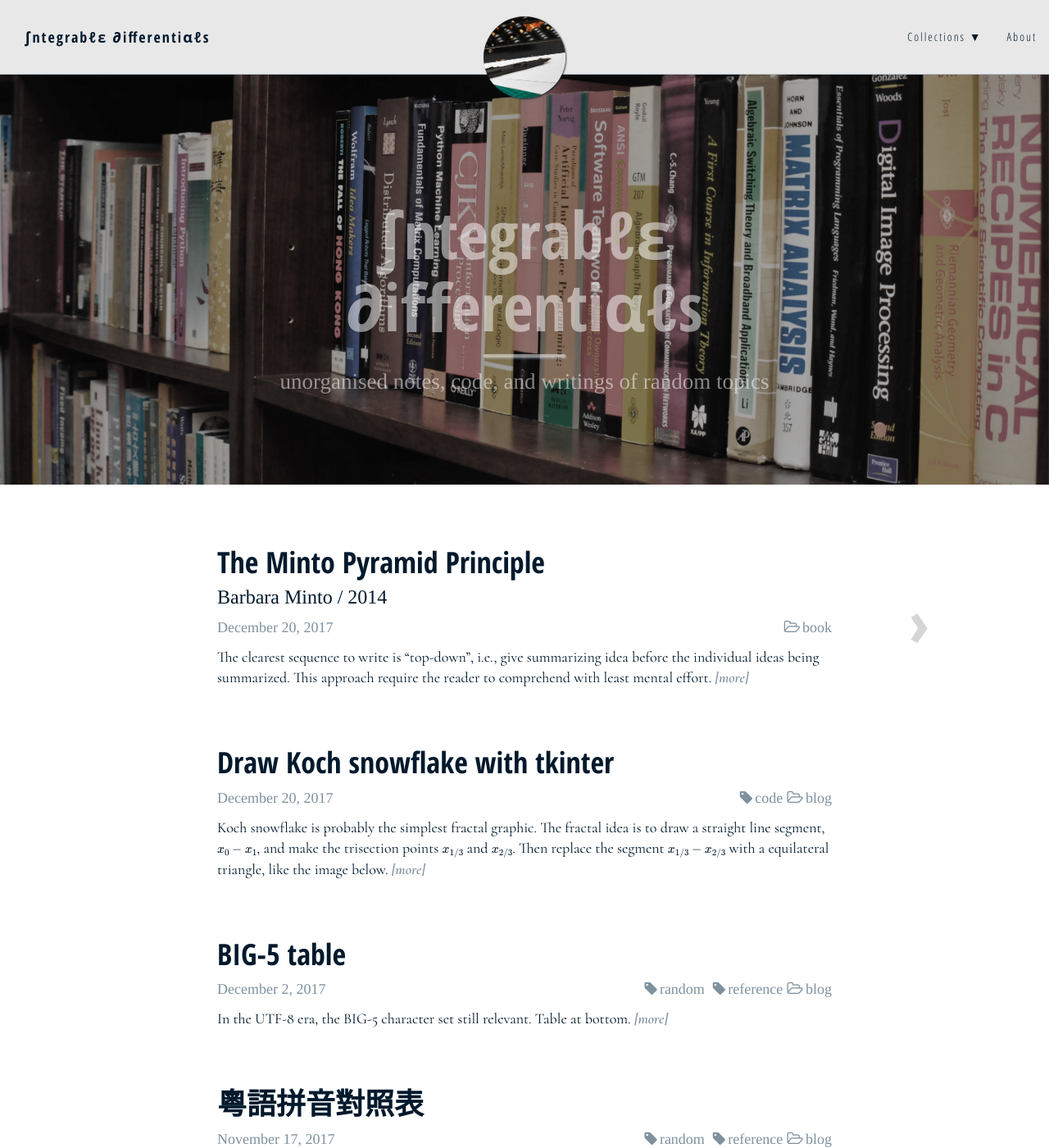
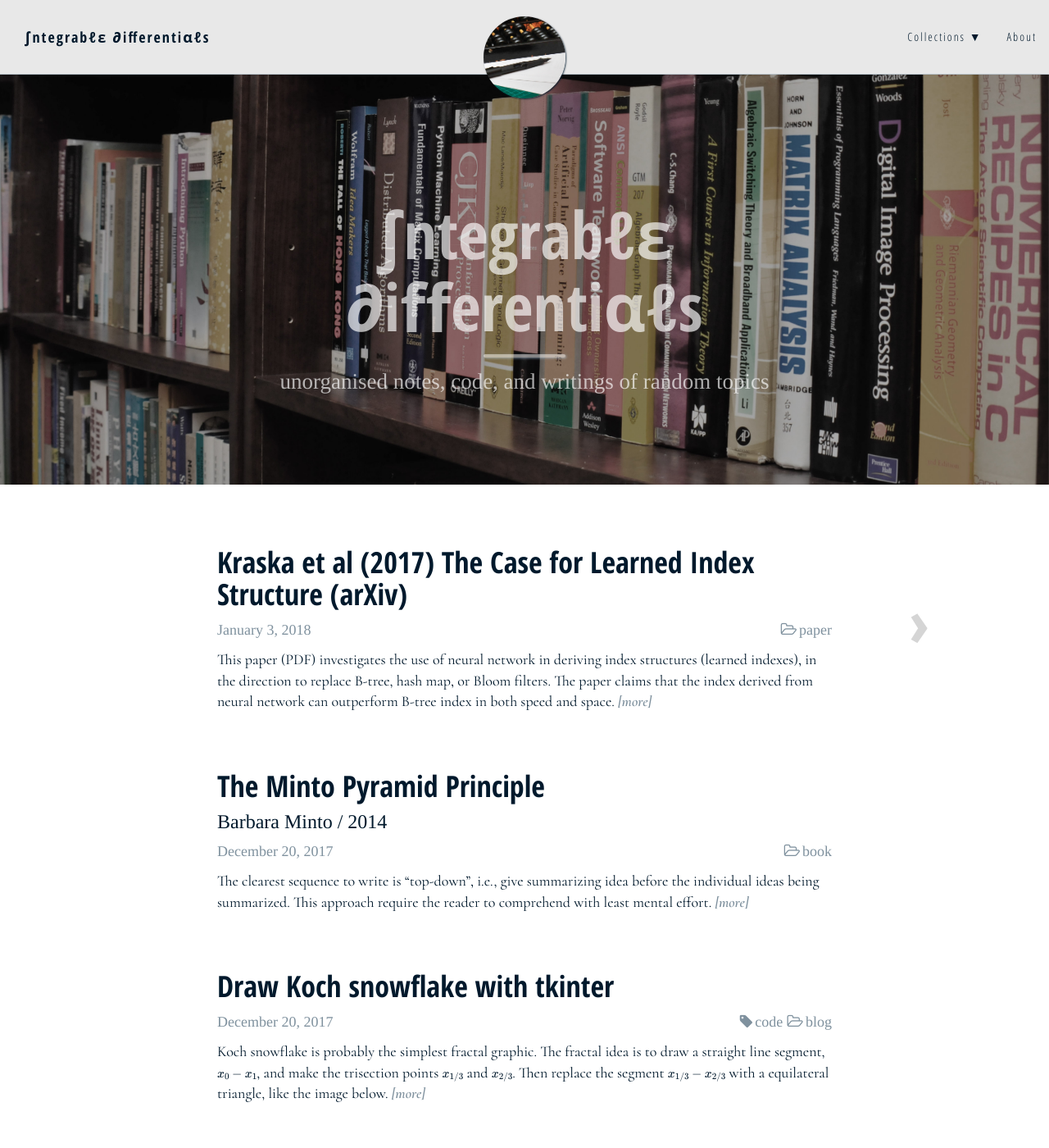
Before and after one commit to righthandabacus/righthandabacus.github.io, a Jekyll site: the page built from index.html, in a window 1280 px wide and 1400 px high. Shown: the whole window at 82% size. Built offline with Jekyll 4.4.1, drawn with Linux system fonts in a browser that asks for light colours; nearby versions of some CDN libraries; some web fonts are replaced; formulas are drawn with MathJax 3; the list of posts is cut into pages by our own code; some of the changed lines change nothing that is shown; some of the changed text lies outside the part shown.

Commit message:
New post: learned index

```diff
--- /dev/null
+++ b/_posts/2018-01-03-kbcdp17-learnindex.markdown
@@ -0,0 +1,113 @@
+---
+layout: post
+title: "Kraska et al (2017) The Case for Learned Index Structure (arXiv)"
+date: Wed, 03 Jan 2018 23:54:41 -0500
+category: paper
+bibtex:
+  type: article
+  title: "The Case for Learned Index Structure"
+  author: Tim Kraska and Alex Beutel and Ed H. Chi and Jeffrey Dean and Neoklis Polyzotis
+  journal: arXiv
+  number: arXiv:1712.01208v1
+  month: "December"
+  year: 2017
+  url: https://arxiv.org/abs/1712.01208
+---
+
+This paper ([PDF](https://arxiv.org/pdf/1712.01208)) investigates the use of
+neural network in deriving index structures (`learned indexes`), in the
+direction to replace B-tree, hash map, or Bloom filters. The paper claims that
+the index derived from neural network can outperform B-tree index in both speed
+and space.
+
+## The Case of B-tree
+
+B-tree is a model that takes a key as an input and predicts he position of data
+record. The paper assumes the records are stored in an array and sorted by the
+records' keys. The B-tree is a look up function such that for an input key, the
+output is the position in the array such that the record has a key equal to or
+greater than the look up key.
+
+B-tree is therefore a *regression tree* in machine learning. It maps a key to a
+position with min- and max-error (min-error = 0, max-error = page size).
+
+The paper's proposal is to use neural network to derive function for a *static*
+set of $N$ keys (i.e., retraining may be required when the records are updated).
+If we found this function, we are turning the $O(\log n)$ B-tree look up into a
+$O(1)$ function computation.
+
+Because we assumed the $N$ records are stored in an array in sorted order, the
+function to find is a CDF (cumulative distribution function) scaled to $[0,N)$.
+If the CDF for key $k$ is $F(k)=\Pr[X\le k]$, the function we are looking for is
+
+$$ p = F(k) \times N $$
+
+which $p\in [0,N)$.
+
+The paper tried with a two-layer fully-connected neural network with 32 neurons
+per layer and ReLU activation functions (i.e., $f(x) = \max(0,x)$) to find the
+CDF. The resultant CDF is time and space efficient to *narrow down* the position
+of a record to a region of thousands, but to further reduce the error will
+require much more space and CPU time (the "last mile" index).
+
+To overcome such challenge, the paper mentioned learning index framework (LIF)
+and recursive model index (RMI). The LIF generates different index
+configurations, optimizes them and test them. RMI structure the index into
+steps in order to refine the error margin. It is a recursive regression model
+$f(k) \in [0,N)$ such that at each stage $i$, the model $f_i^{(\ell)}(x) \approx y$ takes
+the key and picks another model based on the stage output until the final stage,
+then predicts the position. Indeed each stage has certain models
+$f_i^{(1)}, \cdots, f_i^{(L)}$ and each model $f_i^{(\ell)}(x)$ is a valid
+approximation for CDF with error minimized for a subrange of output $[0,N)$. By
+staging models, we reduce the error in output (i.e., the last mile accuracy) and
+complexity in each function.
+
+If the model is really hard to learn, we can replace the last-stage function
+with a small B-tree, forming a *hybrid index model*.
+
+For insert and update, we consider that the model is approximating the CDF. If
+the CDF does not change for the update, it is not necessary to retrain the
+model. One simple approach to handle inserts is to build a delta-index which
+all inserts are kept in buffer and merge back from time to time with potential
+retraining of the model.
+
+## The case of hash map
+
+Hash map is a point index. The challenge to a hash map is the hash collision.
+The case in Google's dense-hashmap shows a typical 78% overhead, i.e., for a
+data that takes up 100% in space we need a hash data structure of size 178%.
+Having a good hash function reduces the number of collisions as well as the
+space overhead in storage.
+
+The CDF of the key distribution, as investigated in earlier part of the paper,
+is a hash function. If the model perfectly learned the CDF, there will be no
+collision.
+
+## The Case of Bloom filter
+
+Bloom filter is a binary classifier, which based on a key to predict if it
+exists in a set. Bloom filter is space-efficient but still significant: a 100M
+record with false positive rate of 0.1% requires 1.76 Gbyte (14 times more bits
+the number of records).
+
+Bloom filter is a binary classification. We can use a neural network with
+sigmoid activiation function and trained to minize the log loss:
+
+$$
+L = \sum_i y_i \log f(x_i) + (1-y_i) \log (1-f(x_i))
+$$
+
+where $x_i$ are records which also serve as input to the binary model function
+$f(x)$ and $y_i = {0,1}$ are correct classification for $x_i$.
+
+## Sidetrack
+
+- Latency for transferring input and retrieving result from a GPU is roughly $2\mu s$
+  or thousands of clock cycles
+- Learning with CPU: we can rarely afford neural nets with more than 1 or 2
+  fully-connected hidden layers and 8 to 128 neurons per layer
+- For keys in string form, we consider an $n$-length string a vector of
+  $\mathbb{R}^n$ with each element the ASCII decimal value, and we usually cap
+  the input length to $N$ for the efficiency of the learning model
+- RNN (recurrent neural networks) or CNN (convolutional neural networks) have
+  shown to be very successful in modeling text
--- a/css/main.scss
+++ b/css/main.scss
@@ -505,7 +505,7 @@ hr.small {
 
   .page-heading, .post-heading {
     padding: 100px 0;
-    color: rgba($colour_bg_main,0.5);
+    color: rgba($colour_bg_main,0.66);
   }
 
   .page-heading {
```
